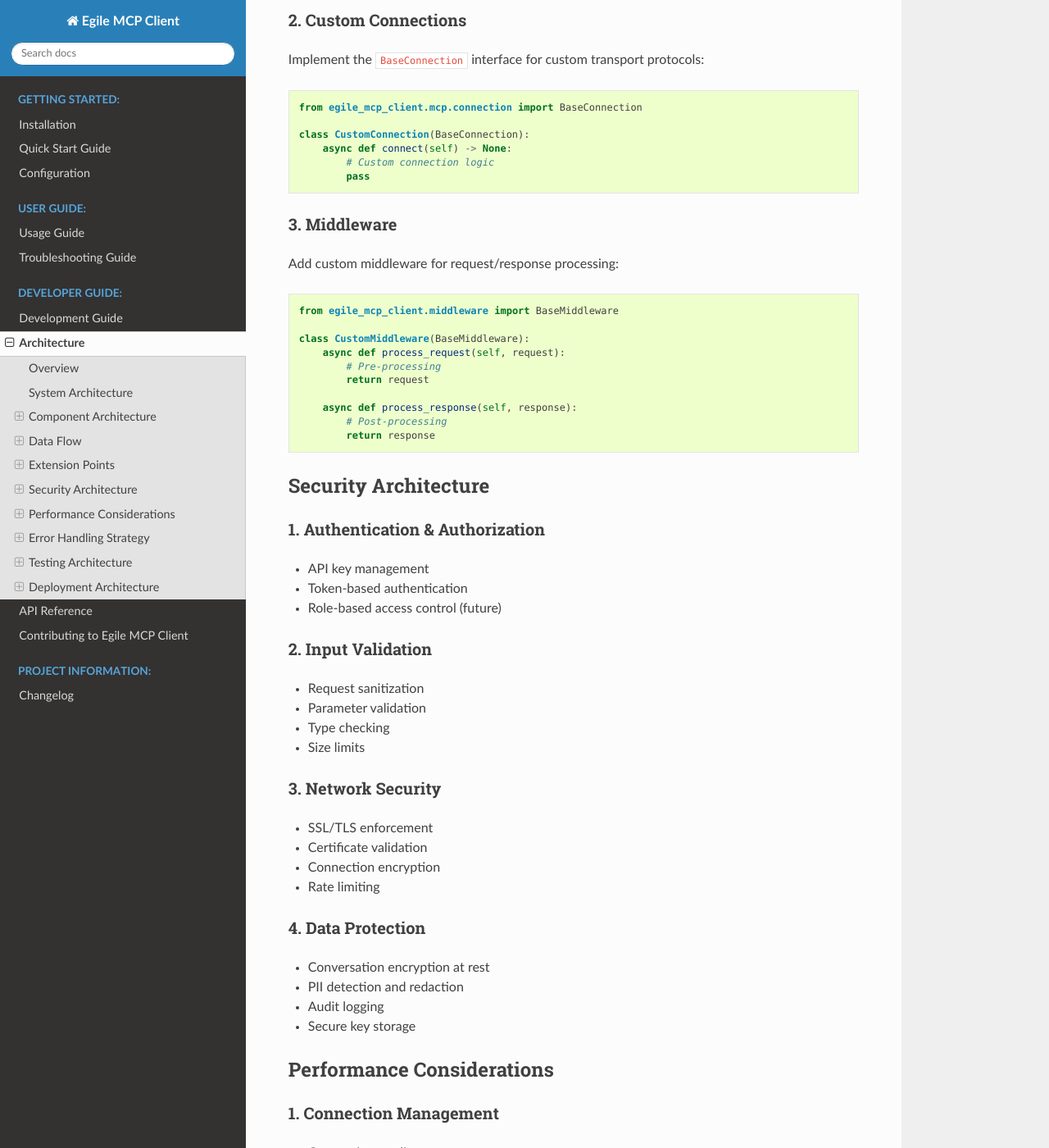
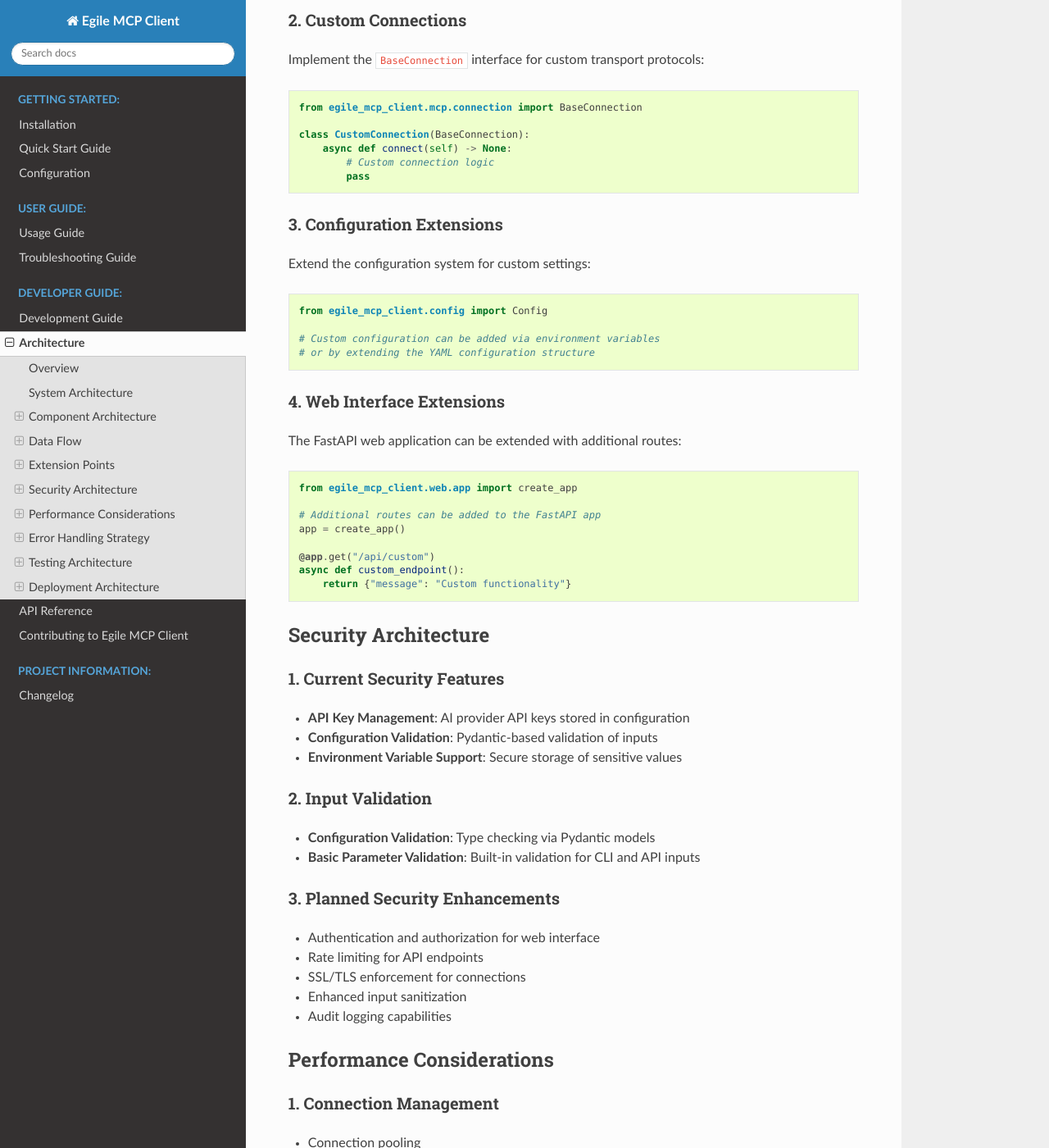
Before and after one commit to jpoullet2000/egile-mcp-client, a Sphinx documentation site: the page built from docs/architecture.md, in a window 1280 px wide and 1400 px high, scrolled down 6678 px. Shown: the whole window at 82% size. Built offline with Sphinx 7.4.7 and the Read the Docs theme 3.1.0, drawn with Linux system fonts in a browser that asks for light colours; some of the changed text lies outside the part shown.

Commit message:
update doc

````diff
--- a/docs/architecture.md
+++ b/docs/architecture.md
@@ -83,15 +83,15 @@
 
 ```text
 # Web Architecture
-┌─────────────────┐    ┌─────────────────┐    ┌─────────────────┐
-│   FastAPI App   │────│   API Routes    │────│   WebSocket     │
-│                 │    │                 │    │   Handler       │
-├─────────────────┤    ├─────────────────┤    ├─────────────────┤
-│ - CORS          │    │ - /chat         │    │ - Real-time     │
-│ - Middleware    │    │ - /tools        │    │   chat          │
-│ - Static files  │    │ - /servers      │    │ - Server events │
-│ - Templates     │    │ - /config       │    │ - Status        │
-└─────────────────┘    └─────────────────┘    └─────────────────┘
+┌─────────────────┐    ┌─────────────────┐
+│   FastAPI App   │────│   API Routes    │
+│                 │    │                 │
+├─────────────────┤    ├─────────────────┤
+│ - CORS          │    │ - /api/chat     │
+│ - Middleware    │    │ - /api/servers  │
+│ - Static files  │    │ - /api/sessions │
+│ - Templates     │    │ - /api/providers│
+└─────────────────┘    └─────────────────┘
 ```
 
 #### Programmatic API
@@ -316,46 +316,47 @@
         pass
 ```
 
-### 3. Middleware
-Add custom middleware for request/response processing:
+### 3. Configuration Extensions
+Extend the configuration system for custom settings:
 
 ```python
-from egile_mcp_client.middleware import BaseMiddleware
+from egile_mcp_client.config import Config
 
-class CustomMiddleware(BaseMiddleware):
-    async def process_request(self, request):
-        # Pre-processing
-        return request
+# Custom configuration can be added via environment variables
+# or by extending the YAML configuration structure
+```
 
-    async def process_response(self, response):
-        # Post-processing
-        return response
+### 4. Web Interface Extensions
+The FastAPI web application can be extended with additional routes:
+
+```python
+from egile_mcp_client.web.app import create_app
+
+# Additional routes can be added to the FastAPI app
+app = create_app()
+
+@app.get("/api/custom")
+async def custom_endpoint():
+    return {"message": "Custom functionality"}
 ```
 
 ## Security Architecture
 
-### 1. Authentication & Authorization
-- API key management
-- Token-based authentication
-- Role-based access control (future)
+### 1. Current Security Features
+- **API Key Management**: AI provider API keys stored in configuration
+- **Configuration Validation**: Pydantic-based validation of inputs
+- **Environment Variable Support**: Secure storage of sensitive values
 
 ### 2. Input Validation
-- Request sanitization
-- Parameter validation
-- Type checking
-- Size limits
+- **Configuration Validation**: Type checking via Pydantic models
+- **Basic Parameter Validation**: Built-in validation for CLI and API inputs
 
-### 3. Network Security
-- SSL/TLS enforcement
-- Certificate validation
-- Connection encryption
-- Rate limiting
-
-### 4. Data Protection
-- Conversation encryption at rest
-- PII detection and redaction
-- Audit logging
-- Secure key storage
+### 3. Planned Security Enhancements
+- Authentication and authorization for web interface
+- Rate limiting for API endpoints
+- SSL/TLS enforcement for connections
+- Enhanced input sanitization
+- Audit logging capabilities
 
 ## Performance Considerations
 
````
